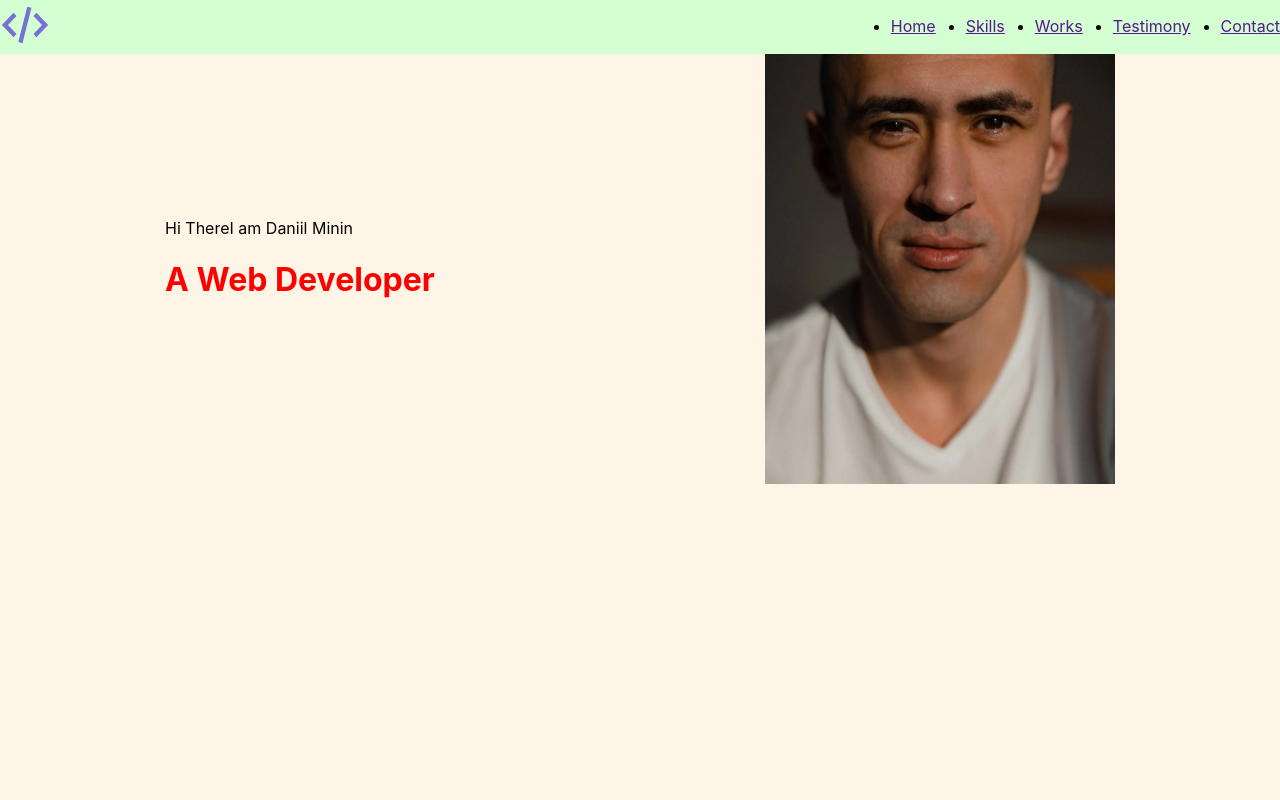
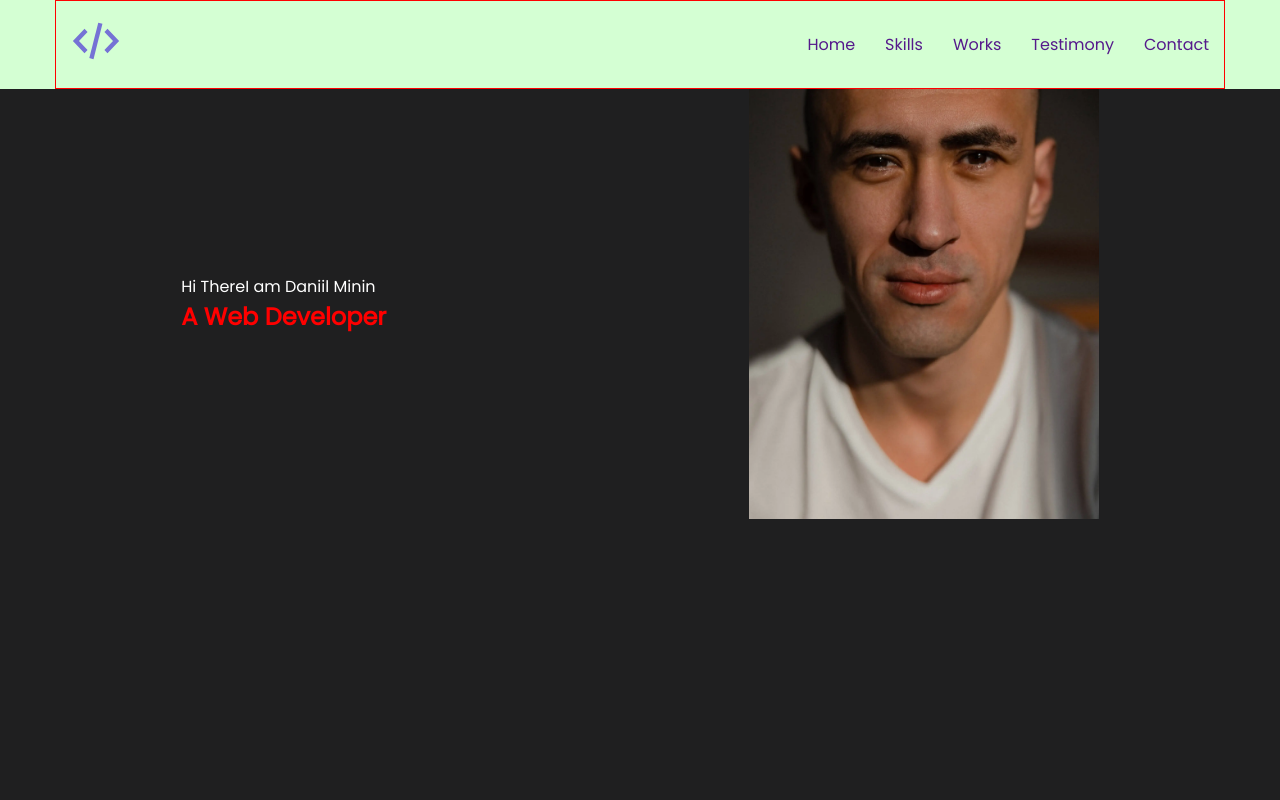
Before and after one commit to daniilminin1990/portfolio-react, a React app: page / in a window 1280 px wide. Shown: the top 800 px of the page. Built offline with nearby package versions, Linux system fonts and the light colour scheme.

Commit message:
Глоабльные стили, цвета

```diff
--- a/public/index.html
+++ b/public/index.html
@@ -21,6 +21,13 @@
       work correctly both with client-side routing and a non-root public URL.
       Learn how to configure a non-root public URL by running `npm run build`.
     -->
+
+    <link rel="preconnect" href="https://fonts.googleapis.com" />
+    <link rel="preconnect" href="https://fonts.gstatic.com" crossorigin />
+    <link
+      href="https://fonts.googleapis.com/css2?family=Josefin+Sans:wght@400;600;700&family=Poppins&display=swap"
+      rel="stylesheet"
+    />
     <title>React App</title>
   </head>
   <body>
--- /dev/null
+++ b/src/components/Container.ts
@@ -0,0 +1,10 @@
+import styled from "styled-components";
+
+export const Container = styled.div`
+  max-width: 1170px;
+  width: 100%;
+  min-height: 100%;
+  padding: 15px;
+  margin: 0 auto;
+  border: 1px solid red;
+`;
--- a/src/index.css
+++ /dev/null
@@ -1,13 +0,0 @@
-body {
-  margin: 0;
-  font-family: -apple-system, BlinkMacSystemFont, 'Segoe UI', 'Roboto', 'Oxygen',
-    'Ubuntu', 'Cantarell', 'Fira Sans', 'Droid Sans', 'Helvetica Neue',
-    sans-serif;
-  -webkit-font-smoothing: antialiased;
-  -moz-osx-font-smoothing: grayscale;
-}
-
-code {
-  font-family: source-code-pro, Menlo, Monaco, Consolas, 'Courier New',
-    monospace;
-}
--- a/src/index.tsx
+++ b/src/index.tsx
@@ -1,14 +1,14 @@
-import React from 'react';
-import ReactDOM from 'react-dom/client';
-import './index.css';
-import App from './App';
-import reportWebVitals from './reportWebVitals';
+import React from "react";
+import ReactDOM from "react-dom/client";
+// import "./index.css";
+import App from "./App";
+import reportWebVitals from "./reportWebVitals";
+import { GlobalStyle } from "./styles/Global.styled";
 
-const root = ReactDOM.createRoot(
-  document.getElementById('root') as HTMLElement
-);
+const root = ReactDOM.createRoot(document.getElementById("root") as HTMLElement);
 root.render(
   <React.StrictMode>
+    <GlobalStyle />
     <App />
   </React.StrictMode>
 );
--- a/src/layout/header/Header.tsx
+++ b/src/layout/header/Header.tsx
@@ -2,20 +2,24 @@ import React from "react";
 import styled from "styled-components";
 import { Logo } from "../../components/logo/Logo";
 import { Menu } from "../../components/menu/Menu";
+import { Container } from "../../components/Container";
+import { FlexWrapper } from "../../components/FlexWrapper";
 
 const items = ["Home", "Skills", "Works", "Testimony", "Contact"];
 
 export const Header = () => {
   return (
     <StyledHeader>
-      <Logo />
-      <Menu menuItems={items} />
+      <Container>
+        <FlexWrapper justify={"space-between"} align={"center"}>
+          <Logo />
+          <Menu menuItems={items} />
+        </FlexWrapper>
+      </Container>
     </StyledHeader>
   );
 };
 
 const StyledHeader = styled.header`
   background-color: #d4ffd3;
-  display: flex;
-  justify-content: space-between;
 `;
--- a/src/layout/sections/main/Main.tsx
+++ b/src/layout/sections/main/Main.tsx
@@ -18,7 +18,7 @@ export const Main = () => {
   );
 };
 
-const StyledMain = styled.div`
+const StyledMain = styled.section`
   min-height: 100vh;
   background-color: #fff5e7;
 `;
--- /dev/null
+++ b/src/styles/Global.styled.tsx
@@ -0,0 +1,41 @@
+import { createGlobalStyle } from "styled-components";
+import { theme } from "./Theme";
+
+export const GlobalStyle = createGlobalStyle`
+
+  body {
+    margin: 0;
+    font-family: 'Poppins', -apple-system, BlinkMacSystemFont, 'Segoe UI', 'Roboto', 'Oxygen',
+      'Ubuntu', 'Cantarell', 'Fira Sans', 'Droid Sans', 'Helvetica Neue',
+      sans-serif;
+    -webkit-font-smoothing: antialiased;
+    -moz-osx-font-smoothing: grayscale;
+    color: ${theme.colors.font}
+  }
+  *, *::before, *::after {
+    box-sizing: border-box;
+    margin: 0;
+    padding: 0;
+  }
+
+  a {
+    text-decoration: none;
+  }
+
+  ul {
+    list-style: none;
+  }
+
+  button {
+    background-color: unset;
+    border: none;
+  }
+
+  section:nth-of-type(odd) {
+    background-color: ${theme.colors.primaryBg};
+  }
+  section:nth-of-type(even) {
+    background-color: ${theme.colors.secondaryBg};
+  }
+
+`;
--- /dev/null
+++ b/src/styles/Theme.tsx
@@ -0,0 +1,9 @@
+export const theme = {
+  colors: {
+    primaryBg: "#1F1F20",
+    secondaryBg: "#252527",
+    accent: "#7572D5",
+
+    font: "#fff",
+  },
+};
```
